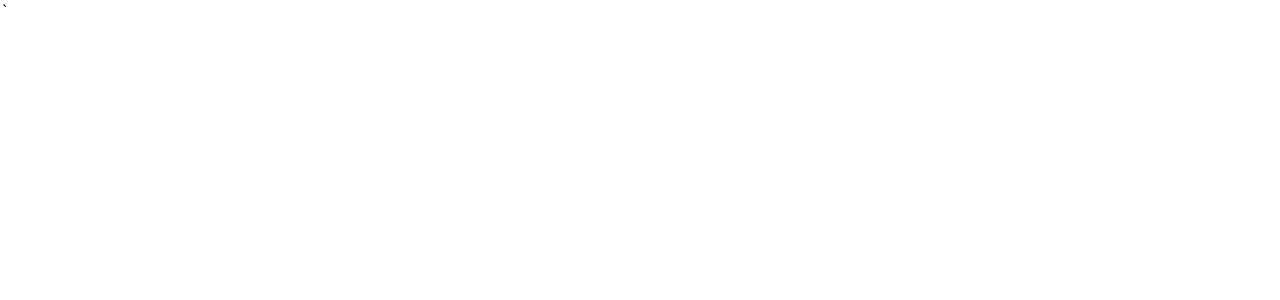
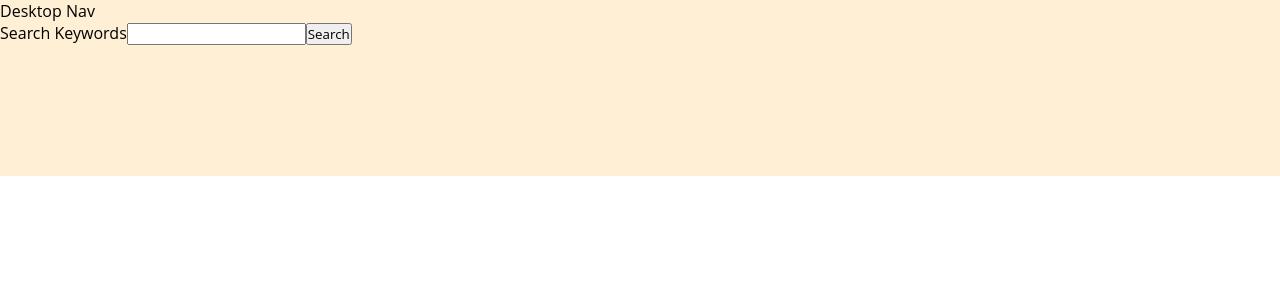
Before and after one commit to rachelJensen/anime-recommender-fe, a React (Create React App) app: page / in a window 1280 px wide. Shown: the top 300 px of the page. Built offline with nearby package versions, Linux system fonts and the light colour scheme.

Commit message:
feat: add basic header components

```diff
--- a/package.json
+++ b/package.json
@@ -3,6 +3,8 @@
   "version": "0.1.0",
   "private": true,
   "dependencies": {
+    "@emotion/react": "^11.10.5",
+    "@emotion/styled": "^11.10.5",
     "@mui/material": "^5.11.2",
     "@mui/styled-engine-sc": "^5.11.0",
     "@testing-library/jest-dom": "^5.16.5",
--- a/public/index.html
+++ b/public/index.html
@@ -1,7 +1,7 @@
-`<!DOCTYPE html>
+<!DOCTYPE html>
 <html lang="en">
   <head>
-    <meta charset="utf-8" />
+    <!-- <meta charset="utf-8" />
     <link rel="icon" href="%PUBLIC_URL%/favicon.ico" />
     <meta name="viewport" content="width=device-width, initial-scale=1" />
     <meta name="theme-color" content="#000000" />
@@ -9,12 +9,12 @@
       name="description"
       content="Web site created using create-react-app"
     />
-    <link rel="apple-touch-icon" href="%PUBLIC_URL%/logo192.png" />
+    <link rel="apple-touch-icon" href="%PUBLIC_URL%/logo192.png" /> -->
     <!--
       manifest.json provides metadata used when your web app is installed on a
       user's mobile device or desktop. See https://developers.google.com/web/fundamentals/web-app-manifest/
     -->
-    <link rel="manifest" href="%PUBLIC_URL%/manifest.json" />
+    <!-- <link rel="manifest" href="%PUBLIC_URL%/manifest.json" /> -->
     <!--
       Notice the use of %PUBLIC_URL% in the tags above.
       It will be replaced with the URL of the `public` folder during the build.
--- a/src/components/App.tsx
+++ b/src/components/App.tsx
@@ -1,9 +1,11 @@
 import React from 'react';
+import { Header } from './header/header';
 
 function App() {
   return (
     <div className="App">
       <header className="App-header">
+        <Header />
       </header>
     </div>
   );
--- /dev/null
+++ b/src/components/header/header.tsx
@@ -0,0 +1,16 @@
+import styled from "styled-components";
+import { SearchInput } from "../search/search-input";
+import { NavBar } from "../navigation/navigation";
+
+const HeaderStyles = styled.section`
+    width: 100vw;
+    height: 22vh;
+    background: papayawhip;
+`
+//TO DO: include navbar, search, and conditionally rendered hamburger menu
+export const Header = () => (
+  <HeaderStyles >
+    <NavBar />
+    <SearchInput />
+  </HeaderStyles>
+)
--- /dev/null
+++ b/src/components/navigation/navigation.tsx
@@ -0,0 +1,11 @@
+import React from "react";
+import { useTheme } from '@mui/material/styles';
+import useMediaQuery from '@mui/material/useMediaQuery';
+
+export const NavBar = () => {
+    const theme = useTheme();
+    const isMobile = useMediaQuery(theme.breakpoints.down('md'));
+
+
+    return (isMobile ? <div>Mobile Nav</div> : <div>Desktop Nav</div>)
+}
--- /dev/null
+++ b/src/components/search/search-input.tsx
@@ -0,0 +1,26 @@
+import React, { useState } from "react";
+
+// TO DO: add styling for form
+
+export const SearchInput = () => {
+    const [searchText, setSearchText] = useState<string>('');
+
+    const handleChange = (e: React.ChangeEvent<HTMLInputElement>): void => {
+        setSearchText(e.target.value)
+        console.log(searchText)
+    };
+
+    const getSearchResults = (e:React.SyntheticEvent): void => {
+        // make API call
+        e.preventDefault();
+        console.log({ searchText })
+    }
+
+    return (
+        <form>
+            <label>Search Keywords</label>
+            <input onChange={(e) => {handleChange(e)}} />
+            <button onClick={(e) => {getSearchResults(e)}}>Search</button>
+        </form>
+    )
+};
--- /dev/null
+++ b/src/components/search/search-spec.tsx
@@ -0,0 +1 @@
+import { SearchInput } from "./search-input";
```
Also changed, not shown: 1 other file (tests, documents, lock files or other folders).
